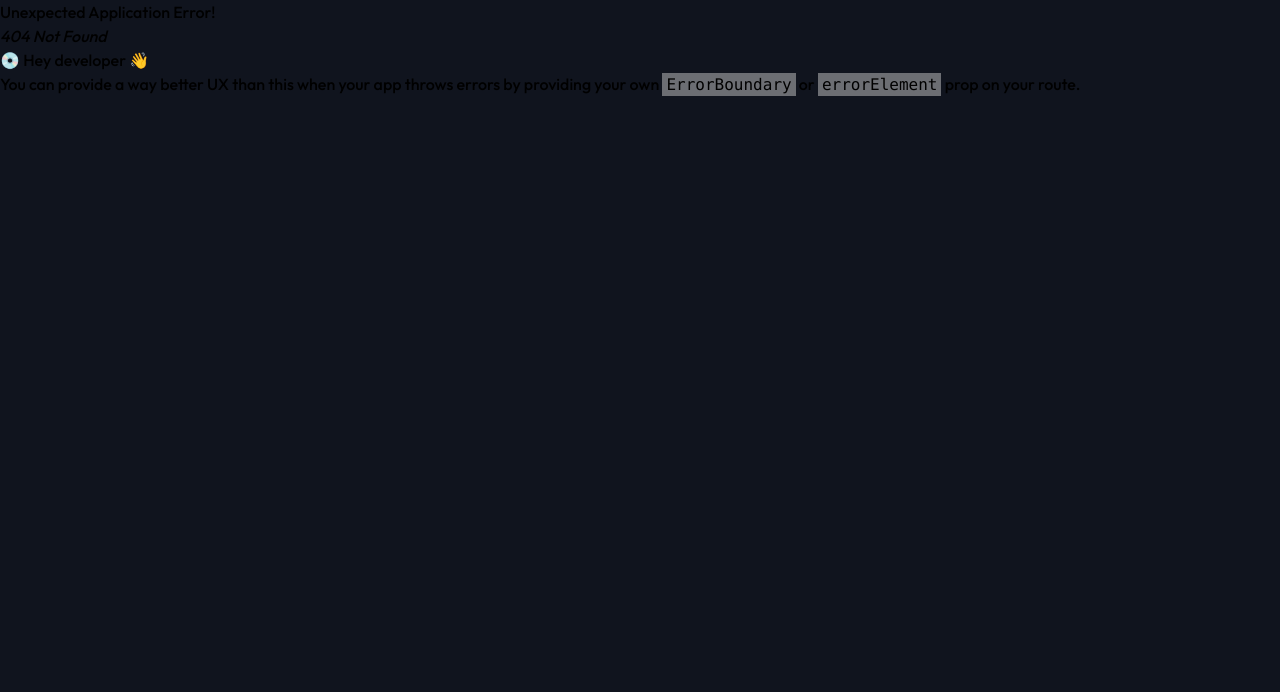
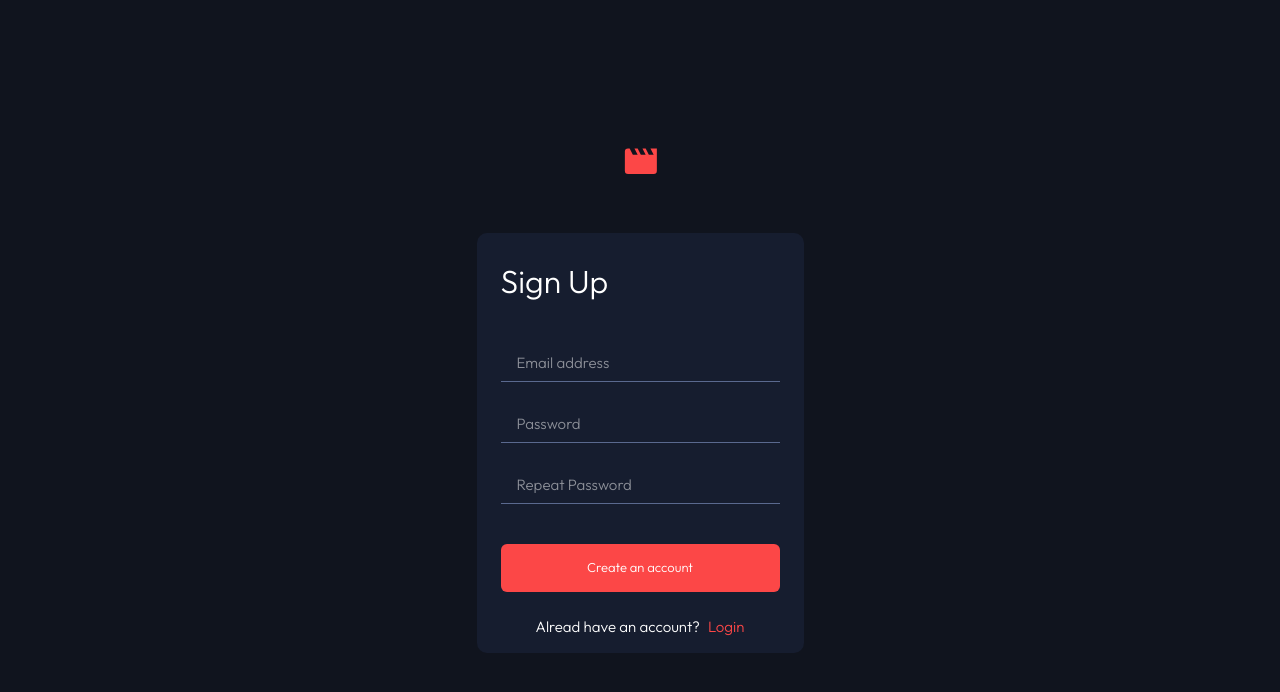
Before and after one commit to Davmike/entertainment-web-app, a React app: page /signup in a window 1280 px wide. Before the commit this address had no page. Shown: the top 692 px of the page. Built offline with nearby package versions, Linux system fonts and the light colour scheme; the HTML template or start-up script is replaced by a standard one.

Commit message:
feat: add login local storage

```diff
--- a/package.json
+++ b/package.json
@@ -12,6 +12,7 @@
   "dependencies": {
     "react": "^18.2.0",
     "react-dom": "^18.2.0",
+    "react-hook-form": "^7.49.3",
     "react-router-dom": "^6.21.2",
     "react-slick": "^0.29.0",
     "slick-carousel": "^1.8.1"
--- a/src/Components/Layout.tsx
+++ b/src/Components/Layout.tsx
@@ -1,13 +1,13 @@
-import { Outlet, useNavigate } from "react-router-dom";
+import { Outlet } from "react-router-dom";
 import Header from "./Header";
 import SearchBar from "./SearchBar";
-import { useEffect } from "react";
+// import { useEffect } from "react";
 
 export default function Layout() {
-  const navigate = useNavigate();
-  useEffect(() => {
-    navigate("/trending");
-  }, []);
+  // const navigate = useNavigate();
+  // useEffect(() => {
+  //   navigate("");
+  // }, []);
 
   return (
     <>
--- a/src/Pages/Login.tsx
+++ b/src/Pages/Login.tsx
@@ -1,43 +1,71 @@
+import { useNavigate } from "react-router-dom";
 import logo from "../../public/assets/logo.svg";
+import { useState } from "react";
+import { useForm } from "react-hook-form";
 
-export interface showLoginProps {
-  showLogin: boolean;
-  setShowLogin: (hidden: boolean) => void;
+export default function Login() {
+  const [error, setError] = useState<string | null>(null);
+  const navigate = useNavigate();
+
+  const {
+    register,
+    handleSubmit,
+    formState: { errors },
+  } = useForm();
+
+  const handleLogin = (data: { email: string; password: string }) => {
+    const registeredEmail = localStorage.getItem("registeredEmail");
+    const registeredPassword = localStorage.getItem("registeredPassword");
+
+    if (
+      data.email === registeredEmail &&
+      data.password === registeredPassword
+    ) {
+      navigate("/layout");
+    } else {
+      setError("Invalid Email or Password!");
     }
+  };
 
-export default function Login({ showLogin, setShowLogin }: showLoginProps) {
   return (
     <div>
-      {!showLogin && (
       <div className="flex justify-center items-center flex-col min-h-screen">
         <img src={logo} alt="" />
         <div className="bg-[#161D2F] rounded-[10px] w-[327px] h-[365px] mt-[58px] px-[24px] pt-[24px] pb-[32px]">
           <h1 className="text-[#FFFFFF] text-[32px] font-light">Login</h1>
+          <form onSubmit={handleSubmit(handleLogin)}>
             <input
               className="bg-[#161D2F] hover:border-b-[#FFFFFF] cursor-pointer border-b-[#5A698F] border-b mt-[40px] outline-none w-[279px] h-[37px] pl-[16px] text-[#ffffff] text-[15px] font-light leading-normal"
               type="text"
+              {...register("email", { required: "Can’t be empty" })}
               placeholder="Email address"
             />
+            {errors.email && <p className="error">{errors.email.message}</p>}
             <input
               className="bg-[#161D2F] hover:border-b-[#FFFFFF] cursor-pointer border-b-[#5A698F] border-b mt-[24px] outline-none w-[279px] h-[37px] pl-[16px] text-[#ffffff] text-[15px] font-light leading-normal"
-              type="text"
+              type="password"
+              {...register("password", { required: "Can’t be empty" })}
               placeholder="Password"
             />
+            {errors.password && (
+              <p className="error">{errors.password.message}</p>
+            )}
+            {error && <p className="error">{error}</p>}
             <button className="mt-[40px] w-[279px] h-[48px] bg-[#FC4747] rounded-[6px] text-[#FFFFFF] text-[13px] font-light leading-normal hover:bg-[#FFFFFF] hover:text-[#161D2F]">
               Login to your account
             </button>
+          </form>
           <p className="text-[#FFFFFF] text-[15px] font-light leading-normal text-center mt-[24px]">
             Don’t have an account?
-              <span
+            <button
               className="text-[#FC4747] ml-[8px] cursor-pointer"
-                onClick={() => setShowLogin(!showLogin)}
+              onClick={() => navigate("/signup")}
             >
               Sign Up
-              </span>
+            </button>
           </p>
         </div>
       </div>
-      )}
     </div>
   );
 }
--- a/src/Pages/SignUp.tsx
+++ b/src/Pages/SignUp.tsx
@@ -1,10 +1,26 @@
 import logo from "../../public/assets/logo.svg";
-import { showLoginProps } from "./Login";
+import { useNavigate } from "react-router-dom";
+import { useState } from "react";
 
-export default function SignUp({ showLogin, setShowLogin }: showLoginProps) {
+export default function SignUp() {
+  const [email, setEmail] = useState<string>("");
+  const [password, setPassword] = useState<string>("");
+  const [resetPassword, setResetPassword] = useState<string>("");
+
+  const handleRegister = () => {
+    if (password !== resetPassword) {
+      return;
+    }
+
+    // Store the email and password in local storage
+    localStorage.setItem("registeredEmail", email);
+    localStorage.setItem("registeredPassword", password);
+    localStorage.setItem("registeredResetPassword", resetPassword);
+  };
+
+  const navigate = useNavigate();
   return (
     <div>
-      {showLogin && (
       <div className="flex justify-center items-center flex-col min-h-screen">
         <img src={logo} alt="" />
         <div className="bg-[#161D2F] rounded-[10px] w-[327px] h-[420px] mt-[58px] px-[24px] pt-[24px] pb-[32px]">
@@ -13,32 +29,37 @@ export default function SignUp({ showLogin, setShowLogin }: showLoginProps) {
             className="bg-[#161D2F] hover:border-b-[#FFFFFF] cursor-pointer border-b-[#5A698F] border-b mt-[40px] outline-none w-[279px] h-[37px] pl-[16px] text-[#ffffff] text-[15px] font-light leading-normal"
             type="text"
             placeholder="Email address"
+            onChange={(e) => setEmail(e.target.value)}
           />
           <input
             className="bg-[#161D2F] hover:border-b-[#FFFFFF] cursor-pointer border-b-[#5A698F] border-b mt-[24px] outline-none w-[279px] h-[37px] pl-[16px] text-[#ffffff] text-[15px] font-light leading-normal"
-              type="text"
+            type="password"
             placeholder="Password"
+            onChange={(e) => setPassword(e.target.value)}
           />
           <input
             className="bg-[#161D2F] hover:border-b-[#FFFFFF] cursor-pointer border-b-[#5A698F] border-b mt-[24px] outline-none w-[279px] h-[37px] pl-[16px] text-[#ffffff] text-[15px] font-light leading-normal"
-              type="text"
+            type="password"
             placeholder="Repeat Password"
+            onChange={(e) => setResetPassword(e.target.value)}
           />
-            <button className="mt-[40px] w-[279px] h-[48px] bg-[#FC4747] rounded-[6px] text-[#FFFFFF] text-[13px] font-light leading-normal hover:bg-[#FFFFFF] hover:text-[#161D2F]">
+          <button
+            className="mt-[40px] w-[279px] h-[48px] bg-[#FC4747] rounded-[6px] text-[#FFFFFF] text-[13px] font-light leading-normal hover:bg-[#FFFFFF] hover:text-[#161D2F]"
+            onClick={handleRegister}
+          >
             Create an account
           </button>
           <p className="text-[#FFFFFF] text-[15px] font-light leading-normal text-center mt-[24px]">
             Alread have an account?
-              <span
+            <button
               className="text-[#FC4747] ml-[8px] cursor-pointer"
-                onClick={() => setShowLogin(!showLogin)}
+              onClick={() => navigate("/")}
             >
               Login
-              </span>
+            </button>
           </p>
         </div>
       </div>
-      )}
     </div>
   );
 }
--- a/src/index.css
+++ b/src/index.css
@@ -47,3 +47,11 @@ input::placeholder {
 .slick-list {
   max-width: 550px;
 }
+
+.error {
+  color: #fc4747;
+  font-size: 13px;
+  font-weight: 300;
+  position: absolute;
+  right: 231px;
+}
```
Also changed, not shown: src/App.tsx (+11 -7 lines), 1 other file (tests, documents, lock files or other folders). Lines whose indentation alone changed are shown as unchanged.
